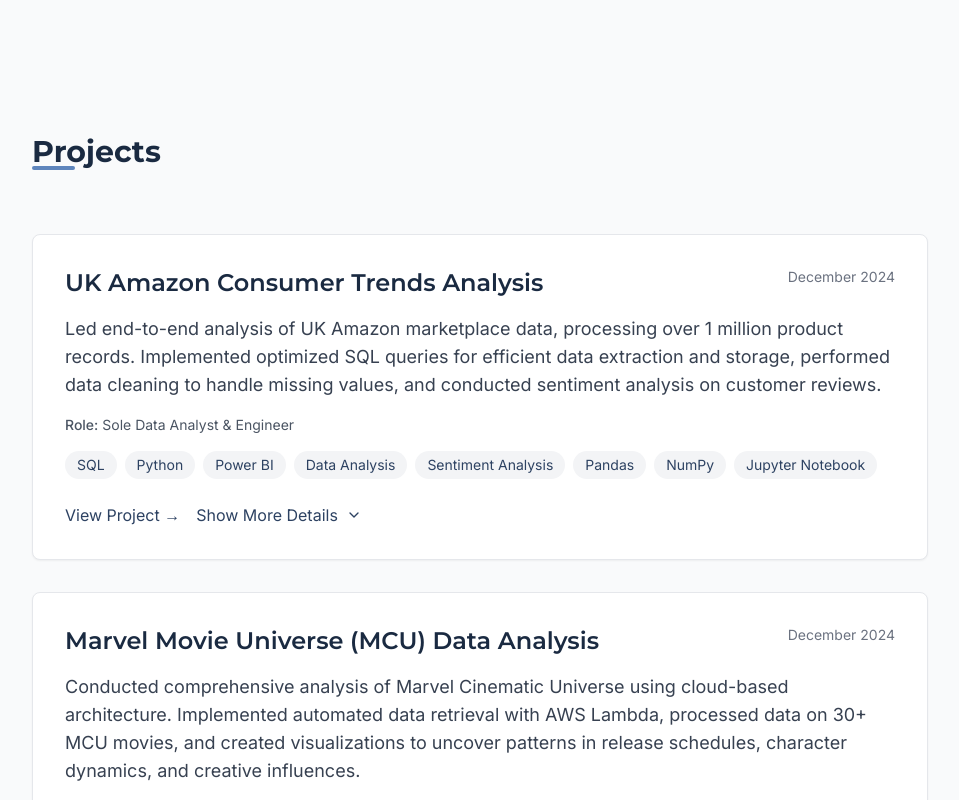
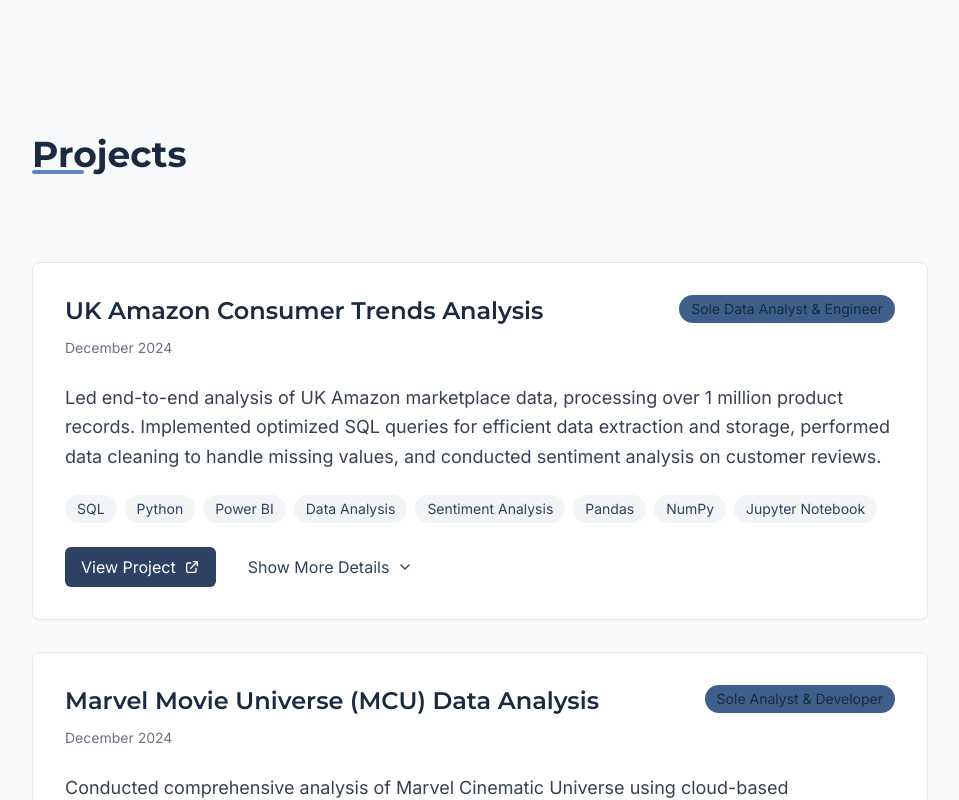
Before and after one commit to vanditbhut/Vandit_Profile, a React (Vite) app: page / in a window 1280 px wide. Shown: the part 5440-6240 px from the top of the page, without its empty margins (160-1119 px from the left). Built offline with nearby package versions, Linux system fonts and the light colour scheme.

Commit message:
Update Project.tsx

```diff
--- a/src/components/Projects.tsx
+++ b/src/components/Projects.tsx
@@ -148,63 +148,67 @@ Impact & Insights:
     <section id="projects" className="py-20 bg-gray-50">
       <div className="container mx-auto px-4">
         <div className="max-w-4xl mx-auto">
-          <h2 className="section-heading">Projects</h2>
+          <h2 className="section-heading text-4xl font-bold text-center mb-12">Projects</h2>
 
           <div className="mt-10 grid grid-cols-1 gap-8">
             {projects.map((project, index) => (
               <Card
                 key={index}
-                className="overflow-hidden card-hover border border-gray-200"
+                className="overflow-hidden card-hover border border-gray-200 transition-all duration-300 hover:shadow-lg hover:border-portfolio-medium-blue"
               >
                 <CardContent className="p-8">
-                  <div className="flex justify-between items-start mb-4">
-                    <h3 className="text-2xl font-semibold text-portfolio-dark-blue">{project.title}</h3>
-                    <span className="text-sm text-gray-500">{project.date}</span>
+                  <div className="flex flex-col md:flex-row justify-between items-start mb-6">
+                    <div>
+                      <h3 className="text-2xl font-semibold text-portfolio-dark-blue mb-2">{project.title}</h3>
+                      <span className="text-sm text-gray-500">{project.date}</span>
+                    </div>
+                    {project.role && (
+                      <span className="mt-2 md:mt-0 px-3 py-1 bg-portfolio-light-blue text-portfolio-dark-blue text-sm rounded-full">
+                        {project.role}
+                      </span>
+                    )}
                   </div>
 
-                  <p className="text-gray-700 mb-4 text-lg">{project.shortDescription}</p>
-
-                  {project.role && (
-                    <p className="text-sm text-gray-600 mb-4">
-                      <span className="font-medium">Role:</span> {project.role}
-                    </p>
-                  )}
+                  <p className="text-gray-700 mb-6 text-lg leading-relaxed">{project.shortDescription}</p>
 
                   <div className="flex flex-wrap gap-2 mb-6">
                     {project.tags.map((tag, i) => (
                       <span
                         key={i}
-                        className="inline-block px-3 py-1 bg-gray-100 text-portfolio-medium-blue text-sm rounded-full"
+                        className="inline-block px-3 py-1 bg-gray-100 text-portfolio-medium-blue text-sm rounded-full hover:bg-portfolio-light-blue transition-colors"
                       >
                         {tag}
                       </span>
                     ))}
                   </div>
 
-                  <div className="flex items-center gap-4">
+                  <div className="flex items-center gap-4 mt-4">
                     {project.link && (
                       <a
                         href={project.link}
                         target="_blank"
                         rel="noopener noreferrer"
-                        className="text-portfolio-medium-blue hover:text-portfolio-highlight transition-colors"
+                        className="flex items-center gap-2 px-4 py-2 bg-portfolio-medium-blue text-white rounded-md hover:bg-portfolio-dark-blue transition-colors"
                       >
-                        View Project →
+                        <span>View Project</span>
+                        <svg xmlns="http://www.w3.org/2000/svg" className="h-4 w-4" fill="none" viewBox="0 0 24 24" stroke="currentColor">
+                          <path strokeLinecap="round" strokeLinejoin="round" strokeWidth={2} d="M10 6H6a2 2 0 00-2 2v10a2 2 0 002 2h10a2 2 0 002-2v-4M14 4h6m0 0v6m0-6L10 14" />
+                        </svg>
                       </a>
                     )}
 
                     <button
                       onClick={() => toggleProject(index)}
-                      className="flex items-center text-portfolio-medium-blue hover:text-portfolio-highlight transition-colors"
+                      className="flex items-center gap-2 px-4 py-2 text-portfolio-medium-blue hover:text-portfolio-dark-blue transition-colors"
                     >
                       {expandedProjects.includes(index) ? (
                         <>
-                          <span className="mr-2">Show Less</span>
+                          <span>Show Less</span>
                           <ChevronUp className="h-4 w-4" />
                         </>
                       ) : (
                         <>
-                          <span className="mr-2">Show More Details</span>
+                          <span>Show More Details</span>
                           <ChevronDown className="h-4 w-4" />
                         </>
                       )}
@@ -212,8 +216,8 @@ Impact & Insights:
                   </div>
 
                   {expandedProjects.includes(index) && (
-                    <div className="mt-4 p-4 bg-gray-50 rounded-lg">
-                      <pre className="whitespace-pre-wrap text-sm text-gray-700 font-mono">
+                    <div className="mt-6 p-6 bg-gray-50 rounded-lg border border-gray-200">
+                      <pre className="whitespace-pre-wrap text-sm text-gray-700 font-mono leading-relaxed">
                         {project.fullDescription}
                       </pre>
                     </div>
```
